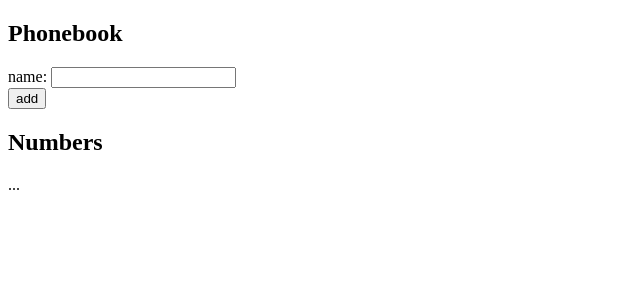
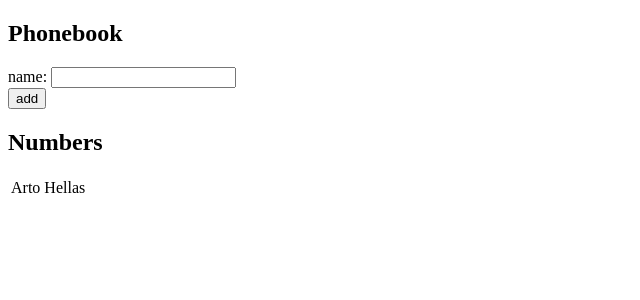
Before and after one commit to villevt/fsopen2021, a React (Create React App) app in the folder part2/phonebook/: page / in a window 1280 px wide. Shown: the top 300 px of the page, without its empty margins (0-640 px from the left). Built offline with nearby package versions, Linux system fonts and the light colour scheme.

Commit message:
Number list

```diff
--- a/part2/phonebook/src/App.js
+++ b/part2/phonebook/src/App.js
@@ -1,4 +1,6 @@
 import React, { useState } from 'react'
+
+import Numbers from "./components/Numbers"
 
 const App = () => {
   const [ persons, setPersons ] = useState([
@@ -18,7 +20,7 @@ const App = () => {
         </div>
       </form>
       <h2>Numbers</h2>
-      ...
+      <Numbers persons={persons}/>
     </div>
   )
 }
--- /dev/null
+++ b/part2/phonebook/src/components/Number.js
@@ -0,0 +1,9 @@
+import React from 'react'
+
+const Number = ({person}) => (
+    <tr key={person.name}>
+        <td>{person.name}</td>
+    </tr>
+)
+
+export default Number
--- /dev/null
+++ b/part2/phonebook/src/components/Numbers.js
@@ -0,0 +1,15 @@
+import React from 'react'
+
+import Number from "./Number"
+
+const Numbers = ({persons}) => (
+    <table>
+        <tbody>
+            {persons.map(person =>
+                <Number person={person} />
+            )}
+        </tbody>
+    </table>
+)
+
+export default Numbers
```
Also changed, not shown: 1 other file (tests, documents, lock files or other folders).
